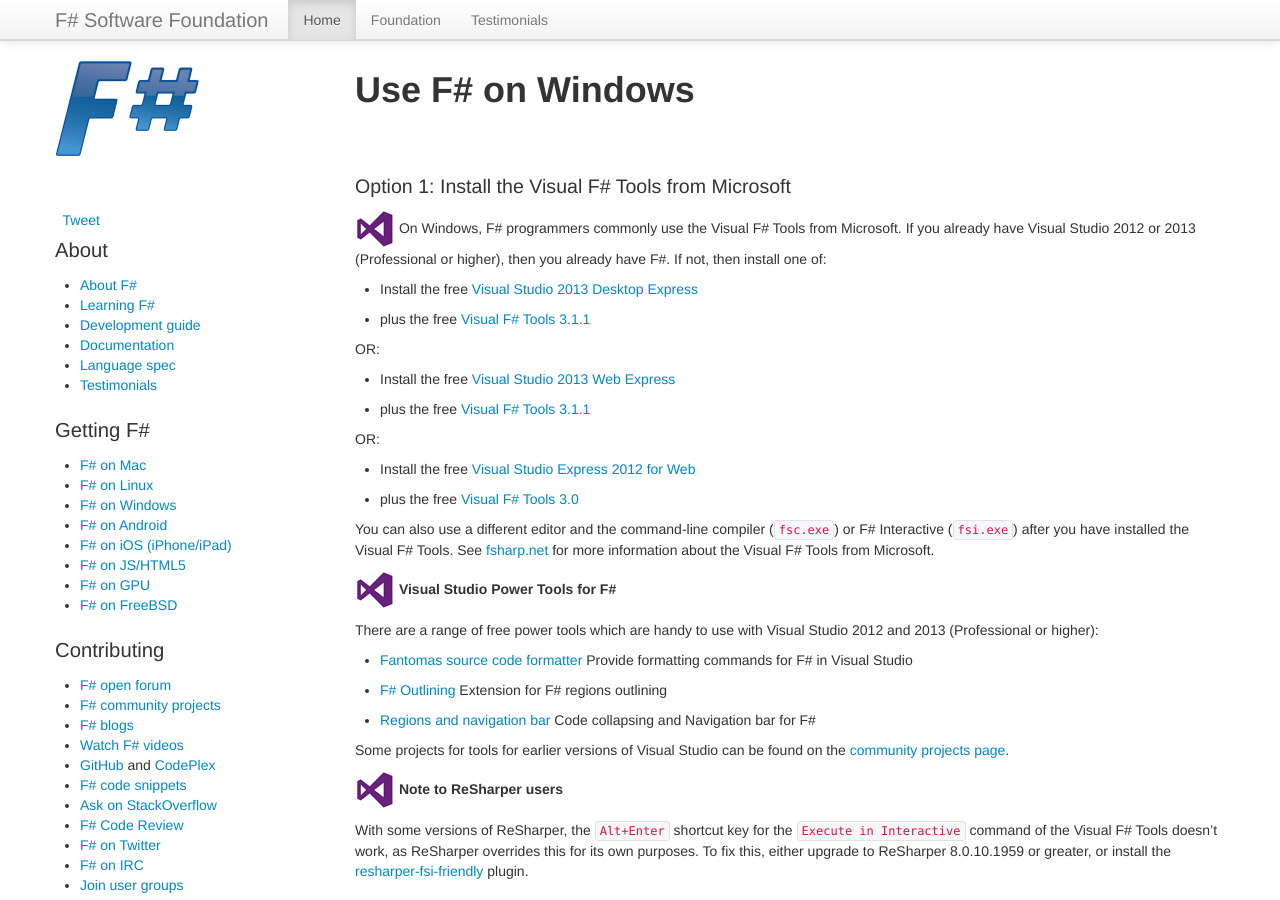
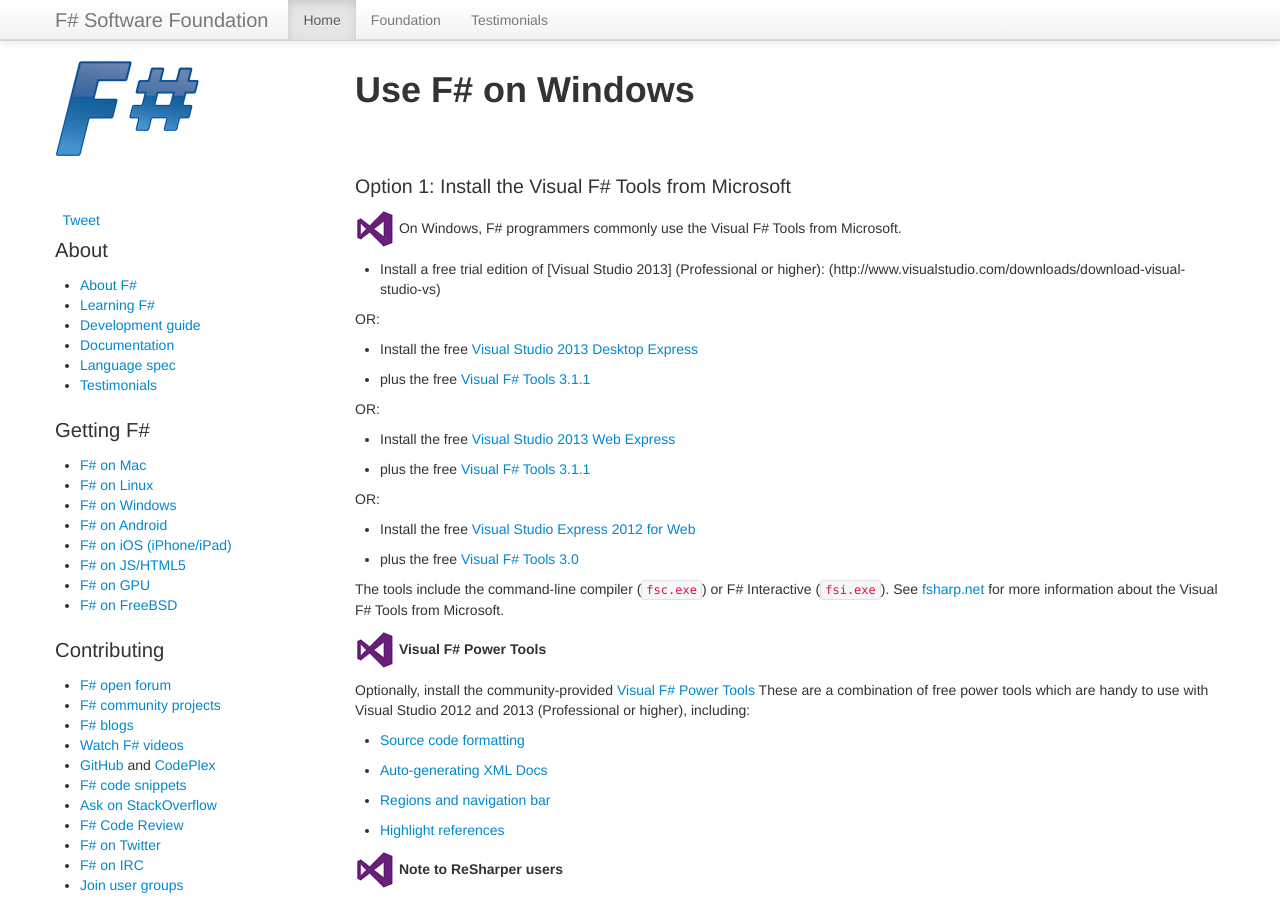
Before and after one commit to fsharp/fsharp.org, a Jekyll site: the page built from use/windows/index.md, in a window 1280 px wide and 900 px high. Built offline with Jekyll 4.4.1, drawn with Linux system fonts in a browser that asks for light colours; nearby versions of some CDN libraries; some web fonts are replaced; comment, search, counter and statistics services are not loaded.

Commit message:
Update index.md

```diff
--- a/use/windows/index.md
+++ b/use/windows/index.md
@@ -8,7 +8,10 @@
 ### Option 1: Install the Visual F# Tools from Microsoft
 
 ![logo](/images/thumbs/vstudio.png)&nbsp;On Windows, F# programmers commonly use the Visual F# Tools from Microsoft.
-If you already have Visual Studio 2012 or 2013 (Professional or higher), then you already have F#. If not, then install one of:
+
+   - Install a free trial edition of [Visual Studio 2013] (Professional or higher): (http://www.visualstudio.com/downloads/download-visual-studio-vs)
+
+OR:
 
    - Install the free [Visual Studio 2013 Desktop Express](http://www.microsoft.com/download/details.aspx?id=40787)
    - plus the free [Visual F# Tools 3.1.1](http://www.microsoft.com/download/details.aspx?id=41654)
@@ -24,20 +27,22 @@
    - plus the free [Visual F# Tools 3.0](http://go.microsoft.com/fwlink/?LinkID=261287)
 
 
-You can also use a different editor and the command-line compiler (`fsc.exe`) or F# Interactive (`fsi.exe`)
-after you have installed the Visual F# Tools. See [fsharp.net](http://fsharp.net/) for more information about the Visual F# Tools from Microsoft.
+The tools include the command-line compiler (`fsc.exe`) or F# Interactive (`fsi.exe`).
+See [fsharp.net](hhttp://msdn.microsoft.com/en-us/vstudio/hh388569.aspx) for more information about the Visual F# Tools from Microsoft.
 
-##### ![logo](/images/thumbs/vstudio.png)&nbsp;Visual Studio Power Tools for F# #####
+##### ![logo](/images/thumbs/vstudio.png)&nbsp;Visual F# Power Tools #####
 
-There are a range of free  power tools which are handy to use with Visual Studio 2012 and 2013 (Professional or higher):
+Optionally, install the community-provided [Visual F# Power Tools](http://visualstudiogallery.msdn.microsoft.com/136b942e-9f2c-4c0b-8bac-86d774189cff)
+These are a combination  of free power tools which are handy to use with Visual Studio 2012 and 2013 (Professional or higher), including:
 
- - [Fantomas source code formatter](http://visualstudiogallery.msdn.microsoft.com/24ef5c87-b4e3-4c3b-b126-1064cc66e148) Provide formatting commands for F# in Visual Studio
+ - [Source code formatting](http://fsprojects.github.io/FSharpVSPowerTools/codeformatting.html)
 
- - [F# Outlining](http://visualstudiogallery.msdn.microsoft.com/bec977b8-c9d9-4926-999e-e50c4498df8a) Extension for F# regions outlining
+ - [Auto-generating XML Docs](http://fsprojects.github.io/FSharpVSPowerTools/xmldoc.html)
 
- - [Regions and navigation bar](http://tomasp.net/blog/regions-navigation.aspx/) Code collapsing and Navigation bar for F#
+ - [Regions and navigation bar](http://fsprojects.github.io/FSharpVSPowerTools/navbar.html)
 
-Some projects for tools for earlier versions of Visual Studio can be found on the [community projects page](/community/projects).
+ - [Highlight references](http://fsprojects.github.io/FSharpVSPowerTools/highlightusage.html)
+
 
 ##### ![logo](/images/thumbs/vstudio.png)&nbsp;Note to ReSharper users #####
 
```
